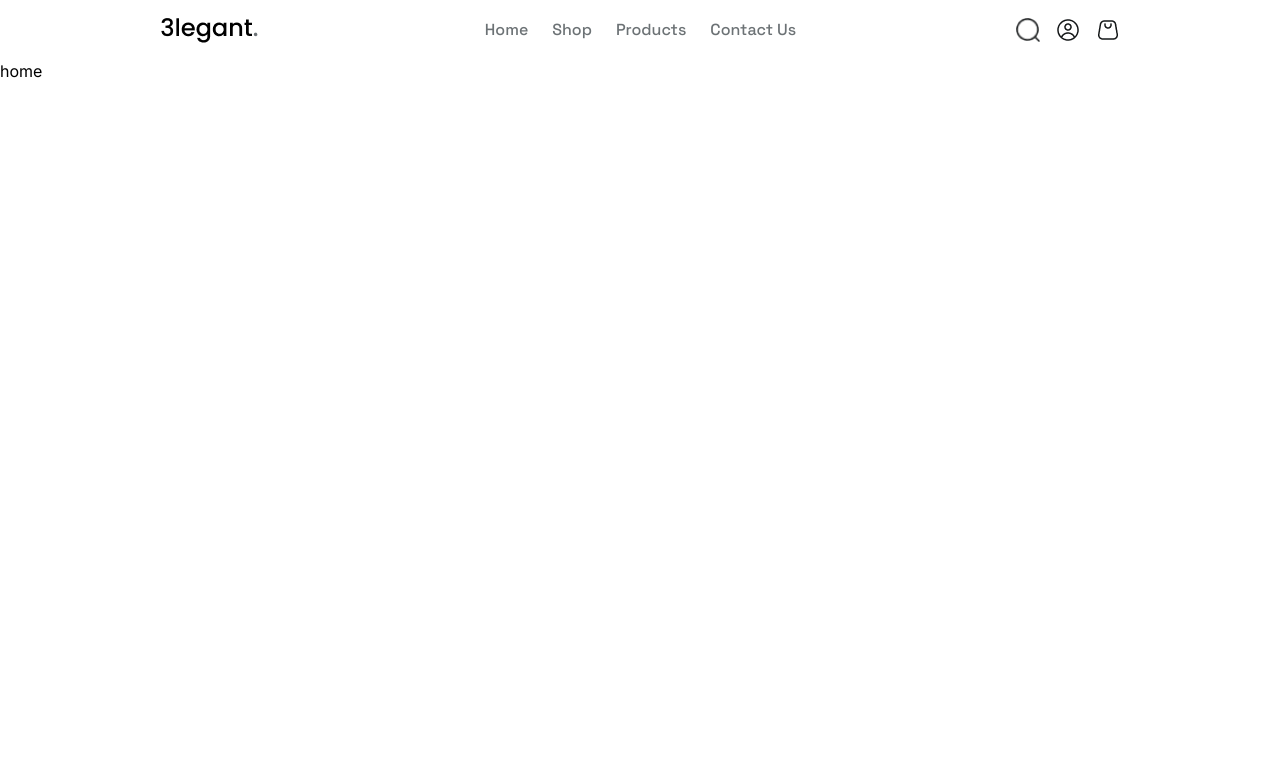
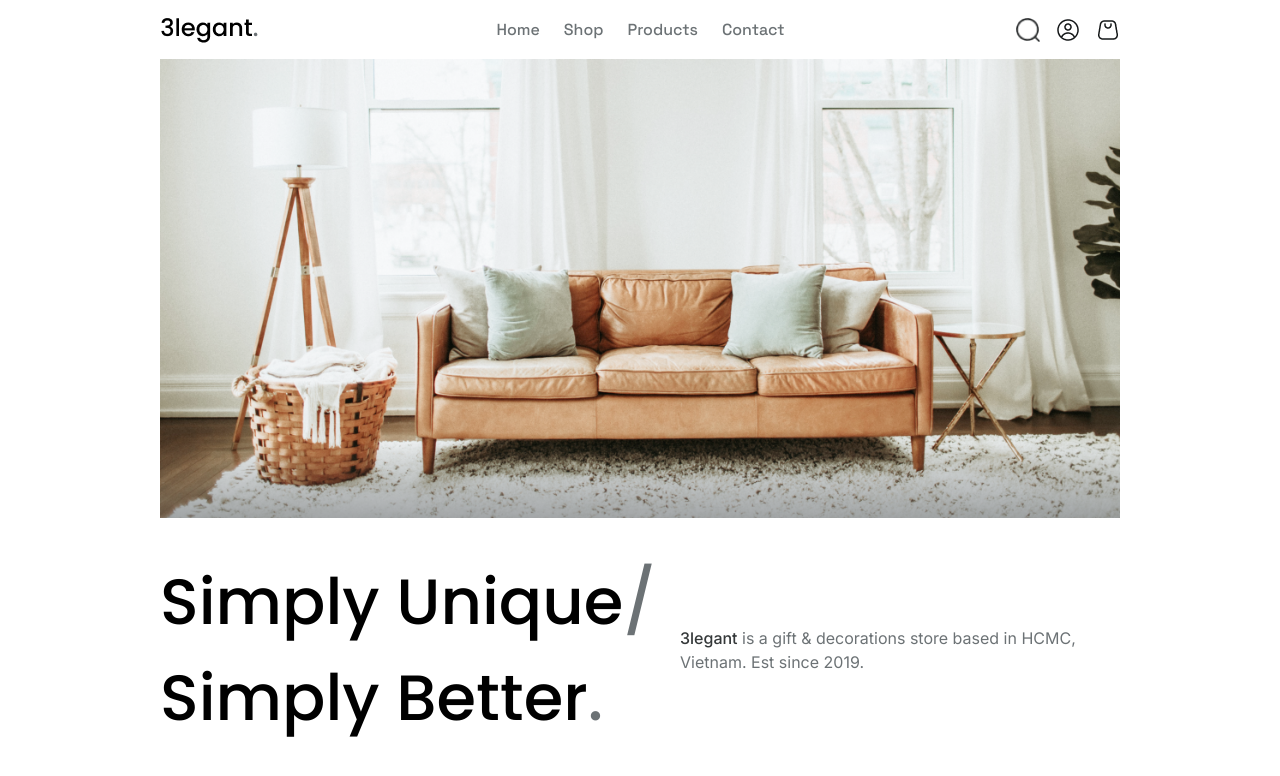
Before and after one commit to Singhularity-lab/ecomm-portfolio-next, a Next.js app: page / in a window 1280 px wide. Shown: the top 776 px of the page. Built offline with nearby package versions, Linux system fonts and the light colour scheme.

Commit message:
banner headin done

```diff
--- /dev/null
+++ b/app/components/HomeComp/Banner.jsx
@@ -0,0 +1,30 @@
+import deskBanner from '../../../public/static/images/home-banner-desk.png';
+import mobBanner from '../../../public/static/images/home-banner-mob.png';
+
+const Banner = () => {
+  return (
+    <div className=" px-[2rem] md:px-[10rem]">
+      <div className="">
+        <img className="hidden xs:block" src={deskBanner.src}></img>
+        <img className="block xs:hidden" src={mobBanner.src}></img>
+      </div>
+      <div className="flex flex-col sm:flex-row mt-3 sm:mt-9">
+        <div className="flex-col font-poppins sm:w-1/2 w-screen ">
+          <h1 className="text-[2rem] md:text-[2.5rem] xl:text-[4rem] text-nowrap">
+            Simply Unique<span className="text-neutralDark">/</span>
+          </h1>
+          <h1 className="text-[2rem] md:text-[2.5rem] xl:text-[4rem] text-nowrap">
+            Simply Better<span className="text-neutralDark">.</span>
+          </h1>
+        </div>
+        <div className="sm:w-1/2 flex justify-center items-center pl-0 sm:pl-10 mt-6 sm:mt-0">
+          <h3 className="font-inter text-neutralDark text-left">
+            <span className="text-neutral3 font-medium">3legant</span> is a gift & decorations store based in HCMC, Vietnam. Est since 2019.{' '}
+          </h3>
+        </div>
+      </div>
+    </div>
+  );
+};
+
+export default Banner;
--- a/app/components/common/Header.jsx
+++ b/app/components/common/Header.jsx
@@ -5,22 +5,22 @@ import cartIcon from '../../../public/static/images/cart-icon.png';
 
 const Header = () => {
   return (
-    <div className="top-0 flex py-auto justify-between relative items-center px-[2rem] py-[1rem] sm:px-[10rem] ">
+    <div className="top-0 flex py-auto justify-between relative items-center py-[1rem] px-[2rem] md:px-[10rem] ">
       <img src={brandLogo.src}></img>
-      <div>
-        <ul className="flex gap-6 text-sm sm:text-base font-grotesk text-neutralDark ">
+      <div className="hidden md:flex">
+        <ul className="flex gap-2 lg:gap-6 text-sm sm:text-base font-grotesk text-neutralDark ">
           <li className="cursor-pointer  hover:text-neutral1">Home</li>
-          <li className="cursor-pointer hover:text-neutral1">Shop</li>
+          <li className="cursor-pointer hover:text-neutral1 ">Shop</li>
           <li className="cursor-pointer hover:text-neutral1">Products</li>
-          <li className="sm:block hidden cursor-pointer hover:text-neutral1">Contact Us</li>
+          <li className="sm:block hidden cursor-pointer hover:text-neutral1">Contact</li>
         </ul>
       </div>
       <div>
-        <ul className="flex gap-4">
-          <li className="cursor-pointer">
+        <ul className="flex gap-1 lg:gap-4">
+          <li className="cursor-pointer hidden md:flex">
             <img src={searchIcon.src} className="w-[1.5rem]"></img>
           </li>
-          <li className="cursor-pointer">
+          <li className="cursor-pointer hidden md:flex">
             <img src={userIcon.src} className="w-[1.5rem]"></img>
           </li>
           <li className="cursor-pointer">
--- a/app/page.js
+++ b/app/page.js
@@ -1,5 +1,11 @@
+import Banner from './components/HomeComp/Banner';
+
 const HomePage = () => {
-  return <div>home</div>;
+  return (
+    <div>
+      <Banner></Banner>
+    </div>
+  );
 };
 
 export default HomePage;
--- a/tailwind.config.js
+++ b/tailwind.config.js
@@ -1,7 +1,13 @@
 /** @type {import('tailwindcss').Config} */
+const defaultTheme = require('tailwindcss/defaultTheme');
+
 module.exports = {
   content: ['./pages/**/*.{js,ts,jsx,tsx,mdx}', './components/**/*.{js,ts,jsx,tsx,mdx}', './app/**/*.{js,ts,jsx,tsx,mdx}'],
   theme: {
+    screens: {
+      xs: '376px',
+      ...defaultTheme.screens,
+    },
     fontFamily: {
       poppins: ['var(--font-poppins)'],
       grotesk: ['var(--font-space-grotesk)'],
```
Also changed, not shown: public/static/images/home-banner-desk.png (added), public/static/images/home-banner-mob.png (added).
